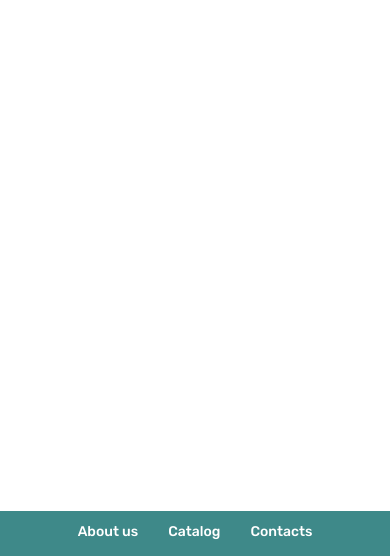
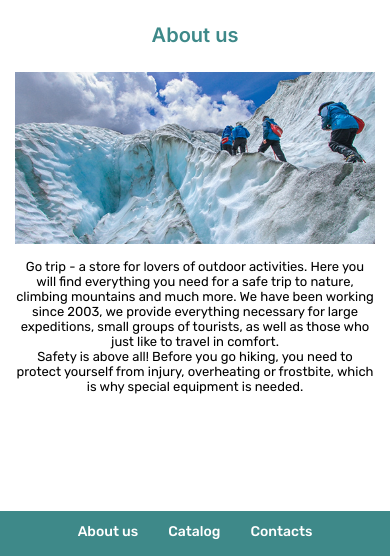
Before and after one commit to Jovoh-ken/GoTrip, a plain HTML site: page index.html in a window 390 px wide. Shown: the part 288-844 px from the top of the page. Drawn offline with Linux system fonts and the light colour scheme.

Commit message:
patki qismi ham boldi

```diff
--- a/index.html
+++ b/index.html
@@ -40,7 +40,7 @@
         </div>
     </header>
     <!-- MAIN_QISMI -->
-    <!-- <main>
+     <main>
         <div class="container">
 
             <section class="about">
@@ -56,7 +56,6 @@
                             2003, we provide everything necessary for large expeditions, small groups of tourists, as
                             well as those who just like to travel in comfort.
                             <br>
-                            <br>
                             Safety is above all! Before you go hiking, you need to protect yourself from injury,
                             overheating or frostbite, which is why special equipment is needed.
                         </p>
@@ -64,7 +63,7 @@
                 </div>
             </section>
 
-            <section class="catalog">
+            <!-- <section class="catalog">
                 <h2 class="title_all">Catalog</h2>
                 <div class="catalog_invertar">
                     <div class="box_sh">
@@ -101,11 +100,11 @@
                 </div>
 
 
-            </section>
+            </section> -->
         </div>
-    </main> -->
+    </main>
     <!-- FOOTER_QISMI -->
-    <!-- <footer class="footer">
+  <!-- <footer class="footer">
         <div class="container">
             <div class="footer_box">
                 <ul class="footer_list">
@@ -116,7 +115,7 @@
                 <p class="footer_text">All rigts reserved 2025</p>
             </div>
         </div>
-    </footer> -->
+    </footer>  -->
 </body>
 
 </html>
--- a/style/media.css
+++ b/style/media.css
@@ -35,6 +35,31 @@
         font-size: 17px;
         padding: 13px 77px;
 
+    }
+
+    /* ABOUT_QISMI */
+
+    .about {
+        margin-top: 60px;
+        gap: 35px;
+    }
+
+    .about_box {
+        gap: 18px;
+    }
+
+    .about_box img {
+        height: 240px;
+    }
+
+
+    .title_all {
+        font-size: 35px;
+    }
+
+    .texts {
+        font-size: 17px;
+        text-align: justify;
     }
 
 
@@ -80,6 +105,32 @@
         font-size: 16px;
         padding: 12px 75px;
     }
+
+    /* ABOUT_QISMI */
+
+    .about {
+        margin-top: 50px;
+        gap: 30px;
+    }
+
+    .about_box {
+        gap: 17px;
+    }
+
+    .about_box img {
+        height: 210px;
+    }
+
+
+    .title_all {
+        font-size: 31px;
+    }
+
+    .texts {
+        font-size: 16px;
+        text-align: justify;
+    }
+
 
 }
 
@@ -153,6 +204,36 @@
         padding: 0px 7px 0px 7px;
         font-size: 13px;
     }
+
+    /* ABOUT_QISMI */
+
+    .about {
+        margin-top: 40px;
+        gap: 25px;
+    }
+
+    .about_box {
+        gap: 15px;
+        flex-direction: column;
+    }
+
+    .about_box img {
+        width: 100%;
+        height: auto;
+    }
+
+
+    .title_all {
+        font-size: 28px;
+    }
+
+    .texts {
+        font-size: 15px;
+        text-align: justify;
+    }
+
+
+
 }
 
 /* 650-EKRAN */
@@ -203,6 +284,24 @@
         padding: 0px 7px 0px 7px;
         font-size: 12px;
     }
+
+    /* ABOUT_QISMI */
+
+    .about {
+        margin-top: 30px;
+        gap: 25px;
+    }
+
+
+    .title_all {
+        font-size: 25px;
+    }
+
+    .texts {
+        font-size: 14px;
+        text-align: center;
+    }
+
 }
 
 /* 450-EKRAN */
@@ -259,4 +358,22 @@
         height: 45px;
     }
 
+
+    /* ABOUT_QISMI */
+
+    .about {
+        margin-top: 25px;
+        gap: 25px;
+    }
+
+
+    .title_all {
+        font-size: 20px;
+    }
+
+    .texts {
+        font-size: 13px;
+    }
+
+
 }
```
